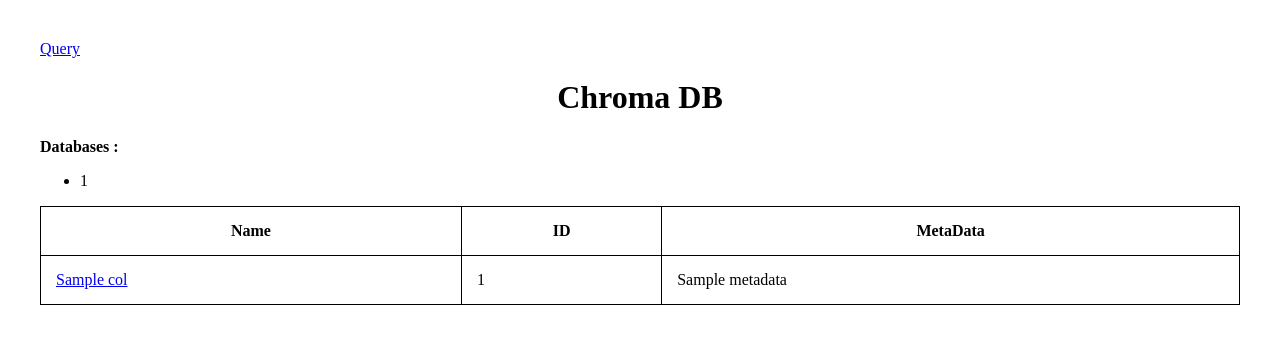
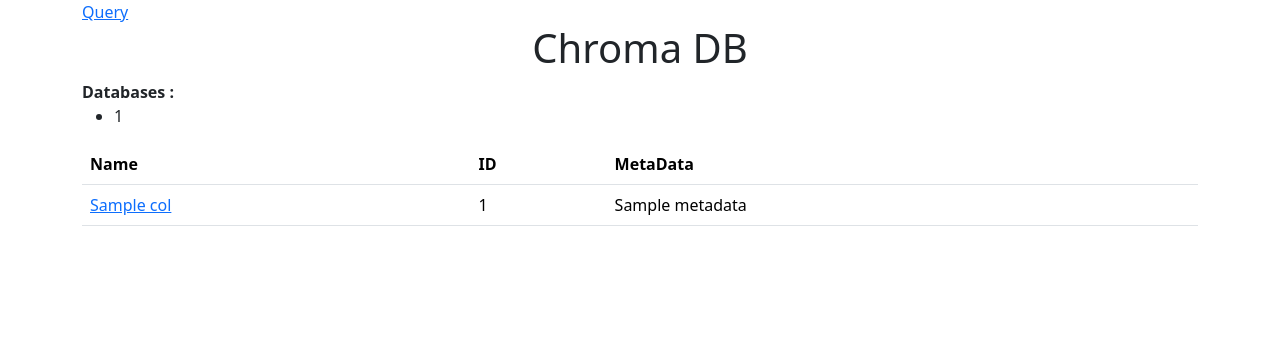
Before and after one commit to keval9098/chromadb-ui, a Flask app: template templates/index.html in a window 1280 px wide. Shown: the top 344 px of the page. Run offline with Flask 3, Linux system fonts and the light colour scheme; the template is opened without the code that fills it: most values are stand-ins (such as "Sample title", 1, 10 or a date in 2020).

Commit message:
Added - Dockerfile

```diff
--- a/app.py
+++ b/app.py
@@ -1,4 +1,5 @@
 from flask import Flask, render_template,request,redirect
+import os
 import sqlite3
 import requests
 import chromadb
@@ -66,3 +67,7 @@ def querydata():
     cols = client.list_collections()
 
     return render_template("query.html", data=data, cols=cols)
+
+if __name__ == '__main__':
+    port = int(os.environ.get('PORT', 5000))
+    app.run(debug=True, port=port)
--- /dev/null
+++ b/runtime.txt
@@ -0,0 +1 @@
+python-3.11.8
--- a/script.py
+++ b/script.py
@@ -1,7 +1,7 @@
 import chromadb
 client = chromadb.PersistentClient(path="./chroma_data")
 client.list_collections()
-collection = client.get_collection(name="mycollection")
+collection = client.get_collection(name="ontap")
 
 
 collection.add(
--- a/templates/index.html
+++ b/templates/index.html
@@ -2,28 +2,12 @@
 <html>
 
 <head>
-    <meta charset='utf-8'>
-    <meta http-equiv='X-UA-Compatible' content='IE=edge'>
-    <title>Chroma DB</title>
-    <meta name='viewport' content='width=device-width, initial-scale=1'>
-    <style>
-        .container {
-            padding: 2rem;
-            display: flex;
-            flex-direction: column;
-        }
+    <meta charset="utf-8">
+    <meta name="viewport" content="width=device-width, initial-scale=1">
+    <title>Bootstrap demo</title>
+    <link href="https://cdn.jsdelivr.net/npm/bootstrap@5.3.3/dist/css/bootstrap.min.css" rel="stylesheet" integrity="sha384-QWTKZyjpPEjISv5WaRU9OFeRpok6YctnYmDr5pNlyT2bRjXh0JMhjY6hW+ALEwIH" crossorigin="anonymous">
+  </head>
 
-        table {
-            border-collapse: collapse;
-        }
-
-        th,
-        td {
-            border: 1px solid black;
-            padding: 15px;
-        }
-    </style>
-</head>
 
 <body>
     <div class="container">
@@ -37,7 +21,7 @@
             {%endfor%}
         </ul>
 
-        <table>
+        <table class="table">
             <thead>
                 <th>Name</th>
                 <th>ID</th>
```
Also changed, not shown: requirements.txt (added, +86 -0 lines), Readme.md, 3 other files.
